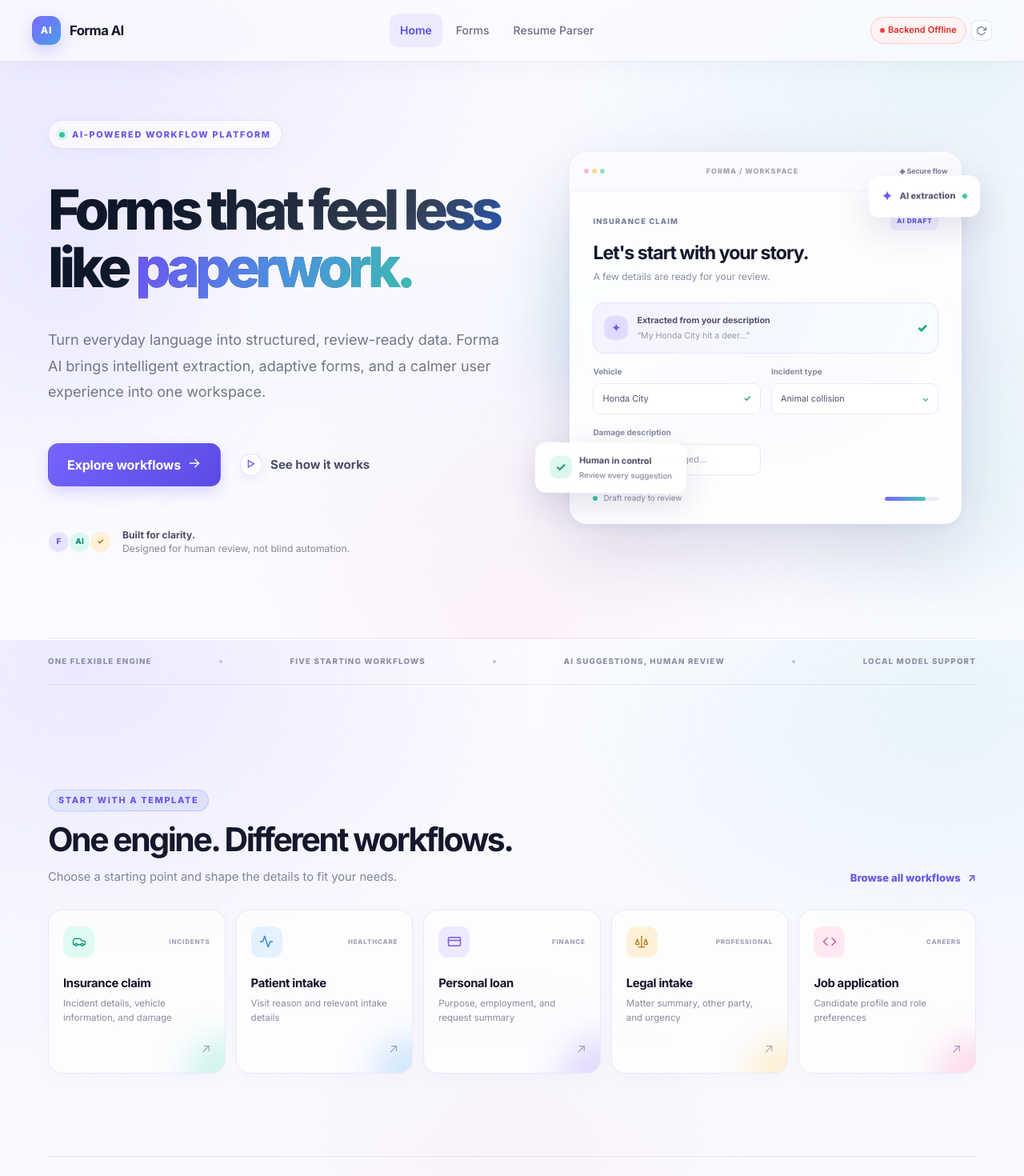
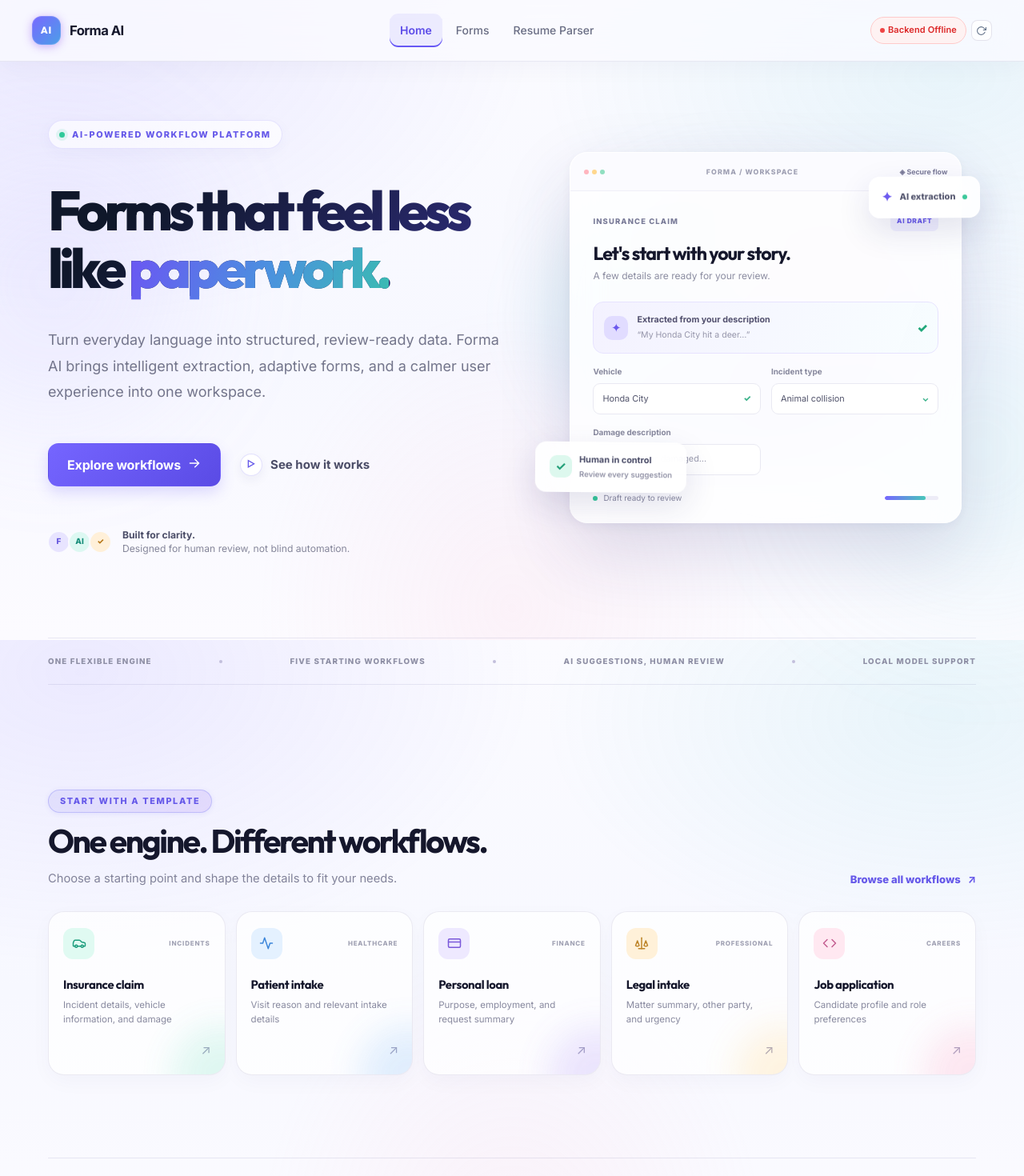
Before and after one commit to chandrusm171-ux/Forma-AI, a React app in the folder frontend/: page / in a window 1280 px wide. Shown: the top 1470 px of the page at 80% size. Built offline with nearby package versions, Linux system fonts and the light colour scheme; no server answers; the HTML template or start-up script is replaced by a standard one.

Commit message:
Day 16 update Ui and docs

```diff
--- a/frontend/src/index.css
+++ b/frontend/src/index.css
@@ -1,11 +1,12 @@
 /* ==========================================================================
    Design Tokens & CSS Variables
    ========================================================================== */
-@import url('https://fonts.googleapis.com/css2?family=Inter:wght@400;500;600;700;800&display=swap');
+@import url('https://fonts.googleapis.com/css2?family=Inter:wght@400;500;600;700;800&family=Outfit:wght@600;700;800;900&display=swap');
 
 :root {
   /* Typography */
-  --font-family: 'Inter', -apple-system, BlinkMacSystemFont, "Segoe UI", Roboto, sans-serif;
+  --font-family:         'Inter', -apple-system, BlinkMacSystemFont, "Segoe UI", Roboto, sans-serif;
+  --font-family-heading: 'Outfit', 'Inter', -apple-system, sans-serif;
   --font-size-xs:   0.75rem;   /* 12px */
   --font-size-sm:   0.875rem;  /* 14px */
   --font-size-base: 0.9375rem; /* 15px */
@@ -14,11 +15,13 @@
   --font-size-xl:   1.25rem;   /* 20px */
   --font-size-2xl:  1.5rem;    /* 24px */
 
-  /* Colour System */
-  --color-primary:        #3b82f6;
-  --color-primary-hover:  #2563eb;
-  --color-primary-light:  #eff6ff;
-  --color-primary-dark:   #1d4ed8;
+  /* Colour System — richer indigo-violet accent */
+  --color-primary:        #4f46e5;
+  --color-primary-hover:  #4338ca;
+  --color-primary-light:  #eef2ff;
+  --color-primary-dark:   #3730a3;
+  --color-accent:         #7c3aed;
+  --color-accent-light:   #f5f3ff;
   --color-secondary:      #475569;
   --color-secondary-hover:#334155;
   --color-danger:         #ef4444;
@@ -34,8 +37,8 @@
   --color-text-muted:     #64748b;
   --color-text-light:     #94a3b8;
   --color-border:         #e2e8f0;
-  --color-border-hover:   #cbd5e1;
-  --color-focus-ring:     rgba(59, 130, 246, 0.22);
+  --color-border-hover:   #c7d2fe;
+  --color-focus-ring:     rgba(79, 70, 229, 0.22);
 
   /* Spacing Scale */
   --space-1:  4px;
@@ -51,21 +54,22 @@
   /* Border Radius */
   --radius-sm:   6px;
   --radius-md:   10px;
-  --radius-lg:   14px;
-  --radius-xl:   20px;
+  --radius-lg:   16px;
+  --radius-xl:   22px;
   --radius-pill: 9999px;
 
-  /* Shadows */
-  --shadow-xs: 0 1px 2px rgba(0,0,0,0.04);
-  --shadow-sm: 0 1px 3px rgba(0,0,0,0.06), 0 1px 2px rgba(0,0,0,0.04);
-  --shadow-md: 0 4px 8px -1px rgba(0,0,0,0.07), 0 2px 4px -2px rgba(0,0,0,0.04);
-  --shadow-lg: 0 10px 20px -3px rgba(0,0,0,0.08), 0 4px 8px -4px rgba(0,0,0,0.04);
+  /* Shadows — deeper, more premium */
+  --shadow-xs:    0 1px 2px rgba(0,0,0,0.04);
+  --shadow-sm:    0 1px 4px rgba(0,0,0,0.06), 0 1px 2px rgba(0,0,0,0.04);
+  --shadow-md:    0 6px 14px -2px rgba(0,0,0,0.08), 0 2px 6px -2px rgba(0,0,0,0.04);
+  --shadow-lg:    0 16px 32px -4px rgba(15,23,42,0.10), 0 6px 12px -4px rgba(0,0,0,0.04);
+  --shadow-glow:  0 0 0 3px var(--color-focus-ring), 0 4px 16px rgba(79,70,229,0.18);
   --shadow-focus: 0 0 0 3px var(--color-focus-ring);
 
   /* Transitions */
   --transition-fast:   0.14s ease;
   --transition-normal: 0.22s ease;
-  --transition-slow:   0.35s ease;
+  --transition-slow:   0.38s cubic-bezier(0.16, 1, 0.3, 1);
 }
 
 /* ==========================================================================
@@ -95,9 +99,9 @@ body {
   font-size: var(--font-size-base);
   background-color: #f8fafc;
   background-image:
-    radial-gradient(at 0% 0%, rgba(59, 130, 246, 0.07) 0px, transparent 50%),
-    radial-gradient(at 100% 0%, rgba(99, 102, 241, 0.08) 0px, transparent 50%),
-    radial-gradient(at 50% 100%, rgba(14, 165, 233, 0.05) 0px, transparent 50%);
+    radial-gradient(at 0% 0%,   rgba(79, 70, 229, 0.08) 0px, transparent 55%),
+    radial-gradient(at 100% 0%, rgba(124, 58, 237, 0.10) 0px, transparent 55%),
+    radial-gradient(at 50% 100%, rgba(16, 185, 129, 0.05) 0px, transparent 50%);
   background-attachment: fixed;
   color: var(--color-text);
   line-height: 1.6;
@@ -107,9 +111,9 @@ body {
 }
 
 h1, h2, h3, h4, h5, h6 {
-  font-family: var(--font-family);
-  line-height: 1.25;
-  letter-spacing: -0.015em;
+  font-family: var(--font-family-heading);
+  line-height: 1.2;
+  letter-spacing: -0.02em;
   color: var(--color-text);
 }
 
@@ -139,16 +143,17 @@ code {
    Navbar / Site Header
    ========================================================================== */
 .site-header {
-  background: rgba(255, 255, 255, 0.85);
-  backdrop-filter: blur(16px);
-  -webkit-backdrop-filter: blur(16px);
-  border-bottom: 1px solid rgba(226, 232, 240, 0.85);
+  background: rgba(255, 255, 255, 0.88);
+  backdrop-filter: blur(20px) saturate(180%);
+  -webkit-backdrop-filter: blur(20px) saturate(180%);
+  border-bottom: 1px solid rgba(199, 210, 254, 0.55);
   position: fixed;
   top: 0;
   left: 0;
   right: 0;
   z-index: 40;
-  box-shadow: 0 4px 20px -2px rgba(15, 23, 42, 0.04);
+  box-shadow: 0 1px 0 rgba(199,210,254,0.4), 0 8px 24px -4px rgba(79, 70, 229, 0.06);
+  transition: box-shadow var(--transition-normal), background var(--transition-normal);
 }
 
 .navbar-container {
@@ -179,14 +184,16 @@ code {
 }
 
 .brand-badge {
-  background: linear-gradient(135deg, #3b82f6 0%, #6366f1 100%);
+  background: linear-gradient(135deg, #4f46e5 0%, #7c3aed 100%);
   color: white;
+  font-family: var(--font-family-heading);
   font-size: var(--font-size-xs);
   font-weight: 800;
-  padding: 3px 8px;
+  padding: 3px 9px;
   border-radius: var(--radius-sm);
-  letter-spacing: 0.06em;
-  box-shadow: 0 2px 10px rgba(99, 102, 241, 0.35);
+  letter-spacing: 0.07em;
+  box-shadow: 0 2px 12px rgba(124, 58, 237, 0.45), 0 0 0 1px rgba(255,255,255,0.15) inset;
+  animation: badgeGlow 3s ease-in-out infinite alternate;
 }
 
 .brand-name {
@@ -218,6 +225,7 @@ code {
   color: var(--color-primary);
   background: var(--color-primary-light);
   font-weight: 600;
+  box-shadow: inset 0 -2px 0 var(--color-primary);
 }
 
 .navbar-actions {
@@ -329,16 +337,17 @@ code {
    MagicInput Section
    ========================================================================== */
 .magic-input {
-  background: rgba(255, 255, 255, 0.92);
-  backdrop-filter: blur(12px);
-  -webkit-backdrop-filter: blur(12px);
-  border: 1px solid rgba(226, 232, 240, 0.9);
+  background: rgba(255, 255, 255, 0.95);
+  backdrop-filter: blur(16px) saturate(160%);
+  -webkit-backdrop-filter: blur(16px) saturate(160%);
+  border: 1px solid rgba(199, 210, 254, 0.6);
   border-radius: var(--radius-xl);
   padding: var(--space-8);
-  box-shadow: 0 16px 36px -8px rgba(15, 23, 42, 0.07), 0 0 0 1px rgba(255, 255, 255, 0.8) inset;
+  box-shadow: 0 20px 48px -8px rgba(79, 70, 229, 0.10), 0 0 0 1px rgba(255, 255, 255, 0.9) inset;
   display: flex;
   flex-direction: column;
   gap: var(--space-4);
+  transition: border-color var(--transition-normal), box-shadow var(--transition-normal);
 }
 
 .magic-input-header {
@@ -364,46 +373,47 @@ code {
 
 .magic-input textarea {
   width: 100%;
-  padding: var(--space-3) var(--space-4);
-  border: 1px solid var(--color-border);
-  border-radius: var(--radius-md);
+  padding: var(--space-4);
+  border: 1.5px solid var(--color-border);
+  border-radius: var(--radius-lg);
   font-size: var(--font-size-base);
   font-family: var(--font-family);
   background: var(--color-surface-raised);
   color: var(--color-text);
   resize: vertical;
-  line-height: 1.6;
-  transition: border-color var(--transition-fast), box-shadow var(--transition-fast), background var(--transition-fast);
+  line-height: 1.7;
+  transition: border-color var(--transition-normal), box-shadow var(--transition-normal), background var(--transition-fast);
 }
 
 .magic-input textarea:focus {
   outline: none;
   border-color: var(--color-primary);
-  box-shadow: var(--shadow-focus);
+  box-shadow: 0 0 0 3px rgba(79, 70, 229, 0.14), 0 4px 16px rgba(79, 70, 229, 0.08);
   background: #ffffff;
 }
 
 .magic-input textarea:disabled {
-  opacity: 0.65;
+  opacity: 0.6;
   cursor: not-allowed;
 }
 
 .magic-input textarea::placeholder {
   color: var(--color-text-light);
   font-style: italic;
+  line-height: 1.7;
 }
 
 /* ==========================================================================
    Dynamic Form Card
    ========================================================================== */
 form {
-  background: rgba(255, 255, 255, 0.92);
-  backdrop-filter: blur(12px);
-  -webkit-backdrop-filter: blur(12px);
+  background: rgba(255, 255, 255, 0.95);
+  backdrop-filter: blur(16px) saturate(160%);
+  -webkit-backdrop-filter: blur(16px) saturate(160%);
   padding: var(--space-8);
   border-radius: var(--radius-xl);
-  box-shadow: 0 16px 36px -8px rgba(15, 23, 42, 0.07), 0 0 0 1px rgba(255, 255, 255, 0.8) inset;
-  border: 1px solid rgba(226, 232, 240, 0.9);
+  box-shadow: 0 20px 48px -8px rgba(79, 70, 229, 0.10), 0 0 0 1px rgba(255, 255, 255, 0.9) inset;
+  border: 1px solid rgba(199, 210, 254, 0.5);
 }
 
 .form-header {
@@ -477,15 +487,15 @@ input,
 select,
 textarea {
   width: 100%;
-  padding: 10px var(--space-4);
-  border: 1px solid var(--color-border);
+  padding: 11px var(--space-4);
+  border: 1.5px solid var(--color-border);
   border-radius: var(--radius-md);
   font-size: var(--font-size-base);
   font-family: var(--font-family);
   background: var(--color-surface);
   color: var(--color-text);
   line-height: 1.5;
-  transition: border-color var(--transition-fast), box-shadow var(--transition-fast);
+  transition: border-color var(--transition-normal), box-shadow var(--transition-normal), background var(--transition-fast);
   appearance: none;
 }
 
@@ -501,7 +511,8 @@ select:focus,
 textarea:focus {
   outline: none;
   border-color: var(--color-primary);
-  box-shadow: var(--shadow-focus);
+  background: #ffffff;
+  box-shadow: 0 0 0 3px rgba(79, 70, 229, 0.14), 0 2px 8px rgba(79, 70, 229, 0.06);
 }
 
 input::placeholder,
@@ -597,21 +608,22 @@ button {
 
 /* Variants */
 .ui-btn-primary {
-  background: var(--color-primary);
+  background: linear-gradient(135deg, var(--color-primary) 0%, var(--color-accent) 100%);
   color: #ffffff;
-  border-color: var(--color-primary);
+  border-color: transparent;
+  box-shadow: 0 2px 8px rgba(79, 70, 229, 0.25), 0 0 0 1px rgba(255,255,255,0.12) inset;
+  letter-spacing: 0.01em;
 }
 
 .ui-btn-primary:hover:not(:disabled) {
-  background: var(--color-primary-hover);
-  border-color: var(--color-primary-hover);
-  box-shadow: 0 4px 12px rgba(59, 130, 246, 0.28);
-  transform: translateY(-1px);
+  background: linear-gradient(135deg, var(--color-primary-hover) 0%, #6d28d9 100%);
+  box-shadow: 0 6px 20px rgba(79, 70, 229, 0.38), 0 0 0 1px rgba(255,255,255,0.15) inset;
+  transform: translateY(-2px);
 }
 
 .ui-btn-primary:active:not(:disabled) {
   transform: translateY(0);
-  box-shadow: none;
+  box-shadow: 0 2px 6px rgba(79, 70, 229, 0.2);
 }
 
 .ui-btn-secondary {
@@ -1060,22 +1072,24 @@ button {
 
 .ui-progress-fill {
   height: 100%;
-  background: linear-gradient(90deg, var(--color-primary), #6366f1);
+  background: linear-gradient(90deg, var(--color-primary), var(--color-accent));
   border-radius: var(--radius-pill);
   transition: width 0.3s ease;
+  box-shadow: 0 0 8px rgba(79, 70, 229, 0.4);
 }
 
 .ui-progress-indeterminate {
   width: 40% !important;
-  animation: progressIndeterminate 1.5s ease-in-out infinite;
+  animation: progressIndeterminate 1.4s cubic-bezier(0.4, 0, 0.6, 1) infinite;
 }
 
 /* ==========================================================================
    MagicInput – Loading & Status States (Day 6)
    ========================================================================== */
 .magic-input-busy {
-  border-color: var(--color-primary);
-  box-shadow: 0 0 0 3px rgba(59, 130, 246, 0.08);
+  border-color: var(--color-primary) !important;
+  box-shadow: 0 0 0 3px rgba(79, 70, 229, 0.12), 0 8px 32px rgba(79, 70, 229, 0.10) !important;
+  animation: glowPulse 2s ease-in-out infinite;
 }
 
 .magic-input-progress {
@@ -1355,23 +1369,39 @@ button {
 }
 
 @keyframes toastSlideIn {
-  from { opacity: 0; transform: translateX(30px) scale(0.95); }
-  to   { opacity: 1; transform: translateX(0) scale(1);       }
+  from { opacity: 0; transform: translateX(32px) scale(0.94); }
+  to   { opacity: 1; transform: translateX(0)    scale(1);    }
 }
 
 @keyframes toastSlideOut {
-  from { opacity: 1; transform: translateX(0) scale(1);       }
-  to   { opacity: 0; transform: translateX(30px) scale(0.95); }
+  from { opacity: 1; transform: translateX(0)    scale(1);    }
+  to   { opacity: 0; transform: translateX(32px) scale(0.94); }
 }
 
 @keyframes progressIndeterminate {
-  0%   { transform: translateX(-100%); }
-  100% { transform: translateX(350%);  }
+  0%   { transform: translateX(-120%); }
+  100% { transform: translateX(380%);  }
 }
 
 @keyframes fadeIn {
-  from { opacity: 0; transform: translateY(6px); }
+  from { opacity: 0; transform: translateY(8px); }
   to   { opacity: 1; transform: translateY(0);   }
+}
+
+@keyframes glowPulse {
+  0%, 100% { box-shadow: 0 0 0 3px rgba(79,70,229,0.12), 0 8px 32px rgba(79,70,229,0.10); }
+  50%      { box-shadow: 0 0 0 4px rgba(79,70,229,0.20), 0 12px 40px rgba(79,70,229,0.16); }
+}
+
+@keyframes badgeGlow {
+  from { box-shadow: 0 2px 12px rgba(124,58,237,0.40), 0 0 0 1px rgba(255,255,255,0.15) inset; }
+  to   { box-shadow: 0 4px 20px rgba(124,58,237,0.65), 0 0 0 1px rgba(255,255,255,0.20) inset; }
+}
+
+@keyframes gradientShimmer {
+  0%   { background-position: 0% 50%;   }
+  50%  { background-position: 100% 50%; }
+  100% { background-position: 0% 50%;   }
 }
 
 /* ==========================================================================
@@ -1517,29 +1547,31 @@ button {
   display: inline-flex;
   align-items: center;
   gap: var(--space-2);
-  padding: 4px 12px;
-  background: linear-gradient(135deg, rgba(59, 130, 246, 0.08) 0%, rgba(99, 102, 241, 0.12) 100%);
-  border: 1px solid rgba(59, 130, 246, 0.22);
+  padding: 5px 14px;
+  background: linear-gradient(135deg, rgba(79, 70, 229, 0.09) 0%, rgba(124, 58, 237, 0.13) 100%);
+  border: 1px solid rgba(99, 102, 241, 0.28);
   border-radius: var(--radius-pill);
   color: var(--color-primary);
   font-size: var(--font-size-xs);
   font-weight: 700;
-  letter-spacing: 0.08em;
+  letter-spacing: 0.09em;
   text-transform: uppercase;
-  box-shadow: 0 1px 3px rgba(59, 130, 246, 0.08);
+  box-shadow: 0 1px 6px rgba(79, 70, 229, 0.10);
 }
 
 .home-hero-copy h1 {
   max-width: 720px;
-  font-size: clamp(2rem, 5vw, 3.8rem);
-  font-weight: 800;
-  line-height: 1.08;
-  letter-spacing: -0.04em;
+  font-size: clamp(2.1rem, 5.5vw, 4rem);
+  font-weight: 900;
+  line-height: 1.06;
+  letter-spacing: -0.045em;
   color: #0f172a;
-  background: linear-gradient(135deg, #0f172a 25%, #334155 70%, #2563eb 100%);
+  background: linear-gradient(135deg, #0f172a 15%, #312e81 55%, #7c3aed 100%);
+  background-size: 200% 200%;
   -webkit-background-clip: text;
   background-clip: text;
   -webkit-text-fill-color: transparent;
+  animation: gradientShimmer 6s ease infinite;
 }
 
 .home-hero-copy p {
@@ -1631,43 +1663,43 @@ button {
 
 .feature-card {
   padding: var(--space-6);
-  background: rgba(255, 255, 255, 0.9);
-  backdrop-filter: blur(8px);
-  -webkit-backdrop-filter: blur(8px);
-  border: 1px solid rgba(226, 232, 240, 0.85);
+  background: rgba(255, 255, 255, 0.92);
+  backdrop-filter: blur(10px);
+  -webkit-backdrop-filter: blur(10px);
+  border: 1.5px solid rgba(226, 232, 240, 0.8);
   border-radius: var(--radius-lg);
-  box-shadow: 0 4px 16px -2px rgba(15, 23, 42, 0.04);
-  transition: all 0.25s cubic-bezier(0.16, 1, 0.3, 1);
+  box-shadow: 0 4px 20px -4px rgba(15, 23, 42, 0.06);
+  transition: all 0.28s cubic-bezier(0.16, 1, 0.3, 1);
   display: flex;
   flex-direction: column;
 }
 
 .feature-card:hover {
-  transform: translateY(-4px);
-  border-color: rgba(59, 130, 246, 0.35);
-  box-shadow: 0 16px 32px -4px rgba(59, 130, 246, 0.12), 0 4px 12px -2px rgba(15, 23, 42, 0.04);
+  transform: translateY(-6px);
+  border-color: rgba(99, 102, 241, 0.45);
+  box-shadow: 0 20px 40px -6px rgba(79, 70, 229, 0.16), 0 4px 12px -2px rgba(15, 23, 42, 0.04);
 }
 
 .feature-icon {
-  width: 44px;
-  height: 44px;
+  width: 46px;
+  height: 46px;
   border-radius: var(--radius-md);
-  background: linear-gradient(135deg, rgba(59, 130, 246, 0.1) 0%, rgba(99, 102, 241, 0.14) 100%);
+  background: linear-gradient(135deg, rgba(79, 70, 229, 0.10) 0%, rgba(124, 58, 237, 0.14) 100%);
   color: var(--color-primary);
   display: flex;
   align-items: center;
   justify-content: center;
   margin-bottom: var(--space-4);
-  border: 1px solid rgba(59, 130, 246, 0.18);
-  transition: all 0.25s ease;
+  border: 1px solid rgba(99, 102, 241, 0.20);
+  transition: all 0.28s cubic-bezier(0.16, 1, 0.3, 1);
 }
 
 .feature-card:hover .feature-icon {
-  background: linear-gradient(135deg, var(--color-primary), #6366f1);
+  background: linear-gradient(135deg, var(--color-primary), var(--color-accent));
   color: #ffffff;
   border-color: transparent;
-  transform: scale(1.08);
-  box-shadow: 0 6px 16px rgba(59, 130, 246, 0.3);
+  transform: scale(1.10) rotate(-2deg);
+  box-shadow: 0 8px 20px rgba(79, 70, 229, 0.36);
 }
 
 .feature-card h3 {
@@ -2381,8 +2413,8 @@ body::after {
 .trust-strip i { width: 4px; height: 4px; border-radius: 50%; background: #c2bfdc; }
 .workflow-section { padding: 83px 0 55px; }.section-heading-row { display: flex; align-items: end; justify-content: space-between; gap: 24px; margin-bottom: 29px; }.section-heading-row h2,.how-copy h2 { margin-top: 13px; font-size: clamp(2rem, 3.2vw, 3rem); line-height: 1.12; letter-spacing: -.06em; }.section-heading-row p,.how-copy > p { margin-top: 11px; font-size: .92rem; color: #82839a; }.text-link { display: inline-flex; align-items: center; gap: 9px; color: #6558e9; font-size: .82rem; font-weight: 750; text-decoration: none; white-space: nowrap; transition: gap .2s ease, color .2s ease; }.text-link:hover { gap: 14px; color: #4338ca; }
 .workflow-card-grid { display: grid; grid-template-columns: repeat(5, minmax(0, 1fr)); gap: 13px; }
-.workflow-card { position: relative; min-height: 205px; display: flex; flex-direction: column; align-items: flex-start; padding: 20px 18px; overflow: hidden; border: 1px solid rgba(125,123,166,.15); border-radius: 18px; background: rgba(255,255,255,.68); box-shadow: 0 8px 26px rgba(42,37,101,.025); text-decoration: none; transition: transform .26s ease, border-color .26s ease, box-shadow .26s ease, background .26s ease; animation: reveal-in .55s both; animation-delay: calc(var(--card-index, 0) * 65ms); }
-.workflow-card::after { content: ""; position: absolute; width: 100px; height: 100px; right: -50px; bottom: -55px; border-radius: 50%; background: var(--card-glow, rgba(103,88,245,.12)); filter: blur(20px); transition: transform .3s ease; }.workflow-card:hover { transform: translateY(-6px); border-color: rgba(103,88,245,.3); background: rgba(255,255,255,.95); box-shadow: 0 22px 42px rgba(48,42,119,.09); }.workflow-card:hover::after { transform: scale(1.6); }
+.workflow-card { position: relative; min-height: 205px; display: flex; flex-direction: column; align-items: flex-start; padding: 20px 18px; overflow: hidden; border: 1px solid rgba(125,123,166,.15); border-radius: 20px; background: rgba(255,255,255,.72); box-shadow: 0 8px 26px rgba(42,37,101,.03); text-decoration: none; transition: transform .28s cubic-bezier(0.16,1,0.3,1), border-color .28s ease, box-shadow .28s ease, background .28s ease; animation: reveal-in .55s both; animation-delay: calc(var(--card-index, 0) * 65ms); }
+.workflow-card::after { content: ""; position: absolute; width: 120px; height: 120px; right: -55px; bottom: -60px; border-radius: 50%; background: var(--card-glow, rgba(103,88,245,.14)); filter: blur(22px); transition: transform .3s ease, opacity .3s ease; opacity: .7; }.workflow-card:hover { transform: translateY(-8px) scale(1.01); border-color: rgba(103,88,245,.35); background: rgba(255,255,255,.97); box-shadow: 0 28px 54px rgba(48,42,119,.12), 0 4px 16px rgba(48,42,119,.04); }.workflow-card:hover::after { transform: scale(1.8); opacity: 1; }
 .workflow-card-top { width: 100%; display: flex; align-items: center; justify-content: space-between; gap: 8px; }.workflow-card-icon { width: 39px; height: 39px; display: grid; place-items: center; border-radius: 12px; background: var(--icon-bg, #efedff); color: var(--icon-color, #6758f5); font-size: 1.25rem; font-weight: 700; }.workflow-category { color: #a1a2b4; font-size: .5rem; font-weight: 800; letter-spacing: .1em; }.workflow-card h3 { margin-top: 23px; font-size: .93rem; letter-spacing: -.025em; }.workflow-card p { margin-top: 8px; padding-right: 5px; color: #88899f; font-size: .72rem; line-height: 1.55; }.workflow-card-arrow { position: absolute; right: 17px; bottom: 17px; color: #a5a3bf; font-size: 1rem; transition: transform .2s ease, color .2s ease; }.workflow-card:hover .workflow-card-arrow { transform: translate(2px,-2px); color: #6558e9; }
 .workflow-mint { --icon-bg: #e0faf2; --icon-color: #1c9d7d; --card-glow: rgba(72,211,172,.24); }.workflow-blue { --icon-bg: #e4f1ff; --icon-color: #3d86da; --card-glow: rgba(80,164,240,.24); }.workflow-violet { --icon-bg: #eee9ff; --icon-color: #7a58d9; --card-glow: rgba(142,111,243,.24); }.workflow-amber { --icon-bg: #fff1d9; --icon-color: #bd8428; --card-glow: rgba(255,194,83,.25); }.workflow-rose { --icon-bg: #ffe8f1; --icon-color: #c45e91; --card-glow: rgba(245,126,177,.25); }
 
@@ -2595,10 +2627,10 @@ body::after {
 }
 
 .schema-tab-btn.is-selected {
-  background: linear-gradient(135deg, #4f46e5, #6366f1);
+  background: linear-gradient(135deg, var(--color-primary), var(--color-accent));
   color: #ffffff;
-  border-color: #4338ca;
-  box-shadow: 0 4px 14px rgba(79, 70, 229, 0.28);
+  border-color: var(--color-primary-dark);
+  box-shadow: 0 5px 18px rgba(79, 70, 229, 0.32);
 }
 
 .schema-tab-btn .tab-indicator {
@@ -2687,12 +2719,13 @@ body::after {
   gap: 5px;
   font-size: 0.63rem;
   font-weight: 800;
-  letter-spacing: 0.08em;
-  color: #6366f1;
-  background: rgba(99, 102, 241, 0.08);
-  padding: 3px 8px;
-  border-radius: 6px;
-  border: 1px solid rgba(99, 102, 241, 0.16);
+  letter-spacing: 0.09em;
+  color: var(--color-primary);
+  background: linear-gradient(135deg, rgba(79, 70, 229, 0.09) 0%, rgba(124, 58, 237, 0.12) 100%);
+  padding: 4px 10px;
+  border-radius: 8px;
+  border: 1px solid rgba(99, 102, 241, 0.22);
+  box-shadow: 0 1px 4px rgba(79, 70, 229, 0.08);
 }
 
 .sparkle-dot {
@@ -2744,10 +2777,11 @@ body::after {
 }
 
 .magic-sample-chip:hover {
-  background: #eff6ff;
-  border-color: #93c5fd;
-  color: #1d4ed8;
-  transform: translateY(-1px);
+  background: linear-gradient(135deg, rgba(238, 242, 255, 0.95), rgba(245, 243, 255, 0.95));
+  border-color: rgba(99, 102, 241, 0.42);
+  color: var(--color-primary);
+  transform: translateY(-2px);
+  box-shadow: 0 4px 12px rgba(79, 70, 229, 0.14);
 }
 
 .sample-chip-icon {
```
Also changed, not shown: 5 other files (tests, documents, lock files or other folders).
